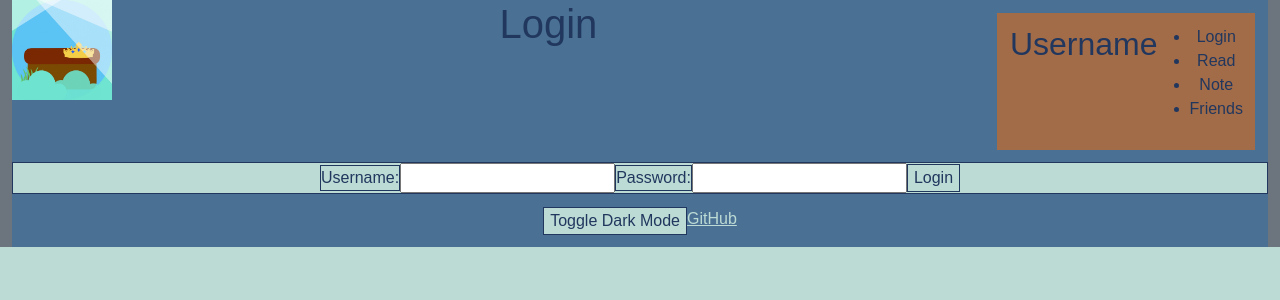
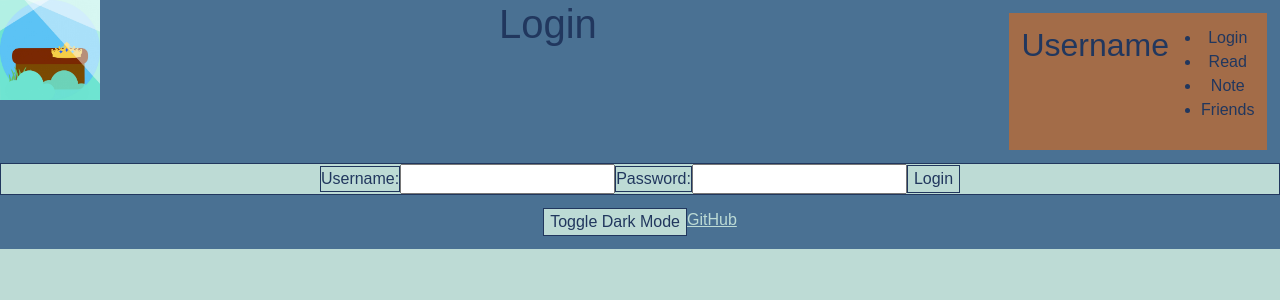
Before and after one commit to JohnMurdo/startup-template, a React (Vite) app: page /login in a window 1280 px wide. Shown: the top 300 px of the page. Built offline with nearby package versions, Linux system fonts and the light colour scheme.

Commit message:
fix the left and right main padding

```diff
--- a/src/app.css
+++ b/src/app.css
@@ -17,6 +17,11 @@
 
   /* Text color for header/nav/footer */
     --section-text: #21375E;
+}
+
+.container-fluid {
+    padding-left: 0;
+    padding-right: 0;
 }
 
 /* ---------- Dark Mode ---------- */
```
